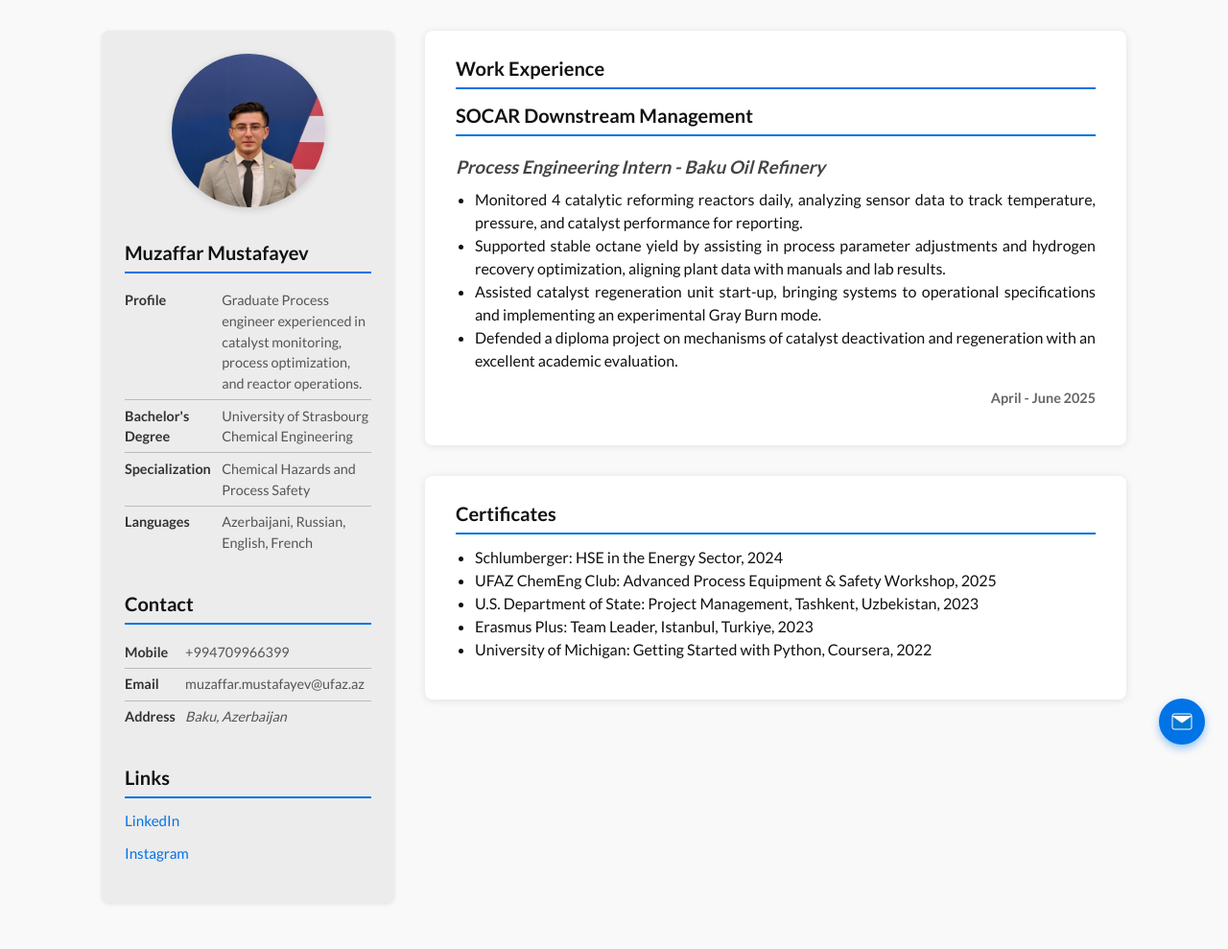
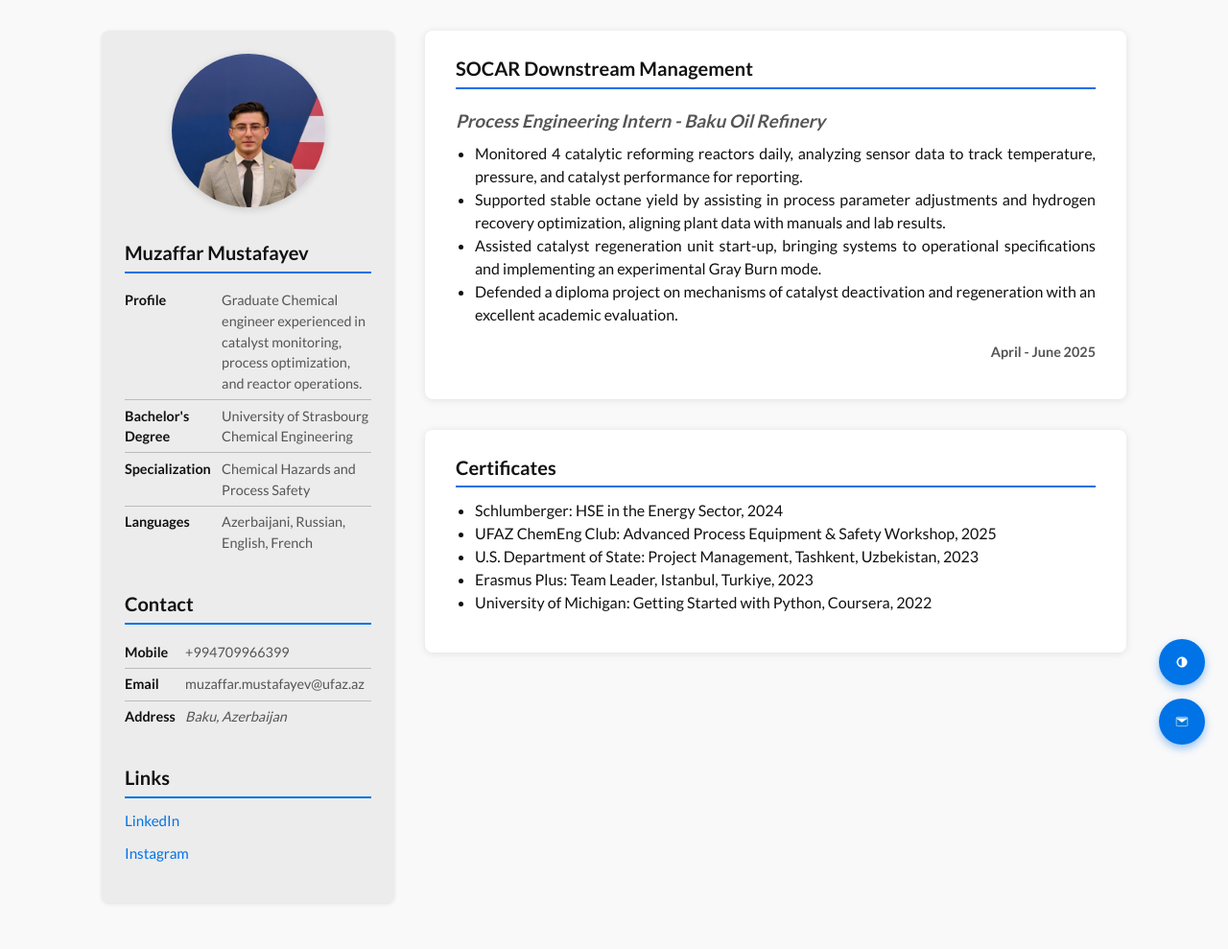
Before and after one commit to Muz0/cv, a PHP site: page / in a window 1280 px wide. Shown: the whole page at 96% size. Run offline with PHP 8.4, Linux system fonts and the light colour scheme.

Commit message:
add: implement theme toggle functionality and improve theme management

```diff
--- a/css/style.css
+++ b/css/style.css
@@ -8,6 +8,51 @@
   --background-white: #fff;
   --border-gray: #bbb;
   --border-light: #ddd;
+  --background-body: #f9f9f9;
+}
+
+@media (prefers-color-scheme: dark) {
+  :root {
+    --primary-blue: #4dabf7;
+    --primary-blue-hover: #1c7ed6;
+    --text-dark: #f8fbff;
+    --text-light: #d9e5ff;
+    --background-light: #1f2937;
+    --background-white: #0f172a;
+    --border-gray: #334155;
+    --border-light: #1e293b;
+    --background-body: #0b1120;
+  }
+
+  body:not([data-theme="light"]) {
+    color-scheme: dark;
+  }
+}
+
+body[data-theme="light"] {
+  --primary-blue: #0073e6;
+  --primary-blue-hover: #005bb5;
+  --text-dark: #111;
+  --text-light: #555;
+  --background-light: #ececec;
+  --background-white: #fff;
+  --border-gray: #bbb;
+  --border-light: #ddd;
+  --background-body: #f9f9f9;
+  color-scheme: light;
+}
+
+body[data-theme="dark"] {
+  --primary-blue: #4dabf7;
+  --primary-blue-hover: #1c7ed6;
+  --text-dark: #f8fbff;
+  --text-light: #d9e5ff;
+  --background-light: #1f2937;
+  --background-white: #0f172a;
+  --border-gray: #334155;
+  --border-light: #1e293b;
+  --background-body: #0b1120;
+  color-scheme: dark;
 }
 
 *,
@@ -22,9 +67,11 @@
   font-weight: 400;
   line-height: 1.5;
   color: var(--text-dark);
-  background-color: #f9f9f9;
+  background-color: var(--background-body);
   -webkit-font-smoothing: antialiased;
   -moz-osx-font-smoothing: grayscale;
+  color-scheme: light;
+  transition: background-color 0.3s ease, color 0.3s ease;
 }
 
 a {
@@ -121,7 +168,8 @@
   border-top: 2px solid var(--primary-blue);
 }
 
-.mail-circle-btn {
+.mail-circle-btn,
+.theme-circle-btn {
   position: fixed;
   bottom: 1.5rem;
   right: 1.5rem;
@@ -138,19 +186,62 @@
   z-index: 1000;
   text-decoration: none;
   user-select: none;
+  border: none;
+  padding: 17px;
+}
+
+.mail-circle-btn {
+  bottom: 1.5rem;
+}
+
+.theme-circle-btn {
+  bottom: calc(1.5rem + 62px);
+  cursor: pointer;
 }
 
 .mail-circle-btn:hover,
-.mail-circle-btn:focus {
+.mail-circle-btn:focus,
+.theme-circle-btn:hover,
+.theme-circle-btn:focus {
   background-color: var(--primary-blue-hover);
   box-shadow: 0 6px 12px rgb(0 91 181 / 0.6);
   outline: none;
 }
 
-.mail-circle-btn svg {
+.mail-circle-btn svg,
+.theme-circle-btn svg {
   width: 24px;
   height: 24px;
   stroke: currentColor;
+}
+
+.theme-circle-btn .theme-icon {
+  display: none;
+}
+
+.theme-circle-btn[data-state="system"] .icon-system,
+.theme-circle-btn:not([data-state]) .icon-system {
+  display: block;
+}
+
+.theme-circle-btn[data-state="light"] .icon-sun {
+  display: block;
+}
+
+.theme-circle-btn[data-state="dark"] .icon-moon {
+  display: block;
+}
+
+.sr-only {
+  position: absolute;
+  width: 1px;
+  height: 1px;
+  padding: 0;
+  margin: -1px;
+  overflow: hidden;
+  clip: rect(0, 0, 0, 0);
+  white-space: nowrap;
+  border: 0;
 }
 
 .button {
@@ -165,6 +256,8 @@
   width: 100%;
   max-width: 220px;
 }
+
+
 
 /* =================== TYPOGRAPHY =================== */
 h1,
@@ -182,7 +275,7 @@
   font-weight: 600;
   font-style: italic;
   margin-bottom: 0.5rem;
-  color: #444;
+  color: var(--text-light);
 }
 
 /* =================== TABLE =================== */
@@ -201,7 +294,7 @@
   font-weight: 700;
   padding: 0.35rem 0.5rem 0.35rem 0;
   vertical-align: top;
-  color: #333;
+  color: var(--text-dark);
 }
 
 td {
@@ -212,7 +305,7 @@
 
 .job-date {
   flex: 0 0 35%;
-  color: #666;
+  color: var(--text-light);
   font-weight: 600;
   font-size: 0.9rem;
   text-align: right;
@@ -228,7 +321,7 @@
 #links li {
   margin-bottom: 0.7rem;
   font-size: 0.95rem;
-  color: #333;
+  color: var(--text-dark);
 }
 
 #links li a {
@@ -264,6 +357,7 @@
   .fix-resp-date .job-date {
     text-align: left;
   }
+
 }
 
 @media print {
--- a/index.html
+++ b/index.html
@@ -59,6 +59,7 @@
           <h2 id="links-title">Links</h2>
           <ul id="links-list"></ul>
         </section>
+
       </aside>
 
       <div class="main-sections">
@@ -74,7 +75,7 @@
         </section>
 
         <section id="jobs" class="main-content" aria-label="Work Experience">
-          <h1>Work Experience</h1>
+          <!-- <h1>Work Experience</h1> -->
           <div id="jobs-list"></div>
         </section>
 
@@ -91,6 +92,59 @@
           <h1>Projects</h1>
         </section> -->
       </div>
+
+      <button
+        type="button"
+        class="theme-circle-btn"
+        id="themeToggle"
+        data-state="system"
+        aria-label="Using device theme. Single click to customize."
+      >
+        <span class="sr-only">Toggle color theme</span>
+        <svg
+          class="theme-icon icon-sun"
+          xmlns="http://www.w3.org/2000/svg"
+          viewBox="0 0 24 24"
+          aria-hidden="true"
+          focusable="false"
+        >
+          <circle cx="12" cy="12" r="5" fill="currentColor" />
+          <g stroke="currentColor" stroke-width="1.5">
+            <line x1="12" y1="2" x2="12" y2="5" />
+            <line x1="12" y1="19" x2="12" y2="22" />
+            <line x1="4.22" y1="4.22" x2="6.34" y2="6.34" />
+            <line x1="17.66" y1="17.66" x2="19.78" y2="19.78" />
+            <line x1="2" y1="12" x2="5" y2="12" />
+            <line x1="19" y1="12" x2="22" y2="12" />
+            <line x1="4.22" y1="19.78" x2="6.34" y2="17.66" />
+            <line x1="17.66" y1="6.34" x2="19.78" y2="4.22" />
+          </g>
+        </svg>
+        <svg
+          class="theme-icon icon-moon"
+          xmlns="http://www.w3.org/2000/svg"
+          viewBox="0 0 24 24"
+          aria-hidden="true"
+          focusable="false"
+        >
+          <path
+            fill="currentColor"
+            d="M21 14.5A8.5 8.5 0 0 1 9.5 3a.75.75 0 0 0-.72 1.01A7 7 0 1 0 20 15.22.75.75 0 0 0 21 14.5Z"
+          />
+        </svg>
+        <svg
+          class="theme-icon icon-system"
+          xmlns="http://www.w3.org/2000/svg"
+          viewBox="0 0 24 24"
+          aria-hidden="true"
+          focusable="false"
+        >
+          <path
+            fill="currentColor"
+            d="M12 3a9 9 0 1 0 0 18 9 9 0 0 0 0-18Zm0 2v14a7 7 0 0 1 0-14Z"
+          />
+        </svg>
+      </button>
 
       <a
         href="mailto:muzaffar.mustafayev@ufaz.az"
--- a/js/data.js
+++ b/js/data.js
@@ -1,7 +1,7 @@
 export const profile = {
   name: "Muzaffar Mustafayev",
   summary:
-    "Graduate Process engineer experienced in catalyst monitoring, process optimization, and reactor operations.",
+    "Graduate Chemical engineer experienced in catalyst monitoring, process optimization, and reactor operations.",
   photo: {
     src: "img/Muzaffar.webp",
     width: 160,
@@ -12,7 +12,7 @@
     {
       label: "Profile",
       value:
-        "Graduate Process engineer experienced in catalyst monitoring, process optimization, and reactor operations.",
+        "Graduate Chemical engineer experienced in catalyst monitoring, process optimization, and reactor operations.",
     },
     {
       label: "Bachelor's Degree",
--- a/js/main.js
+++ b/js/main.js
@@ -6,6 +6,7 @@
   renderJobs,
   renderCertificates,
   handleMobileToggle,
+  initThemeControls,
   loadLandscapeImage,
 } from "./ui.js";
 
@@ -16,6 +17,7 @@
   renderJobs(jobs);
   renderCertificates(certificates);
   handleMobileToggle();
+  initThemeControls();
   loadLandscapeImage(profile);
   window.addEventListener("resize", () => loadLandscapeImage(profile));
 };
--- a/js/ui.js
+++ b/js/ui.js
@@ -1,5 +1,7 @@
 export const INITIAL_VISIBLE_JOBS = 3;
 export const MAX_CERTIFICATES_RENDERED = 100;
+
+const THEME_STORAGE_KEY = "preferred-theme";
 
 export const state = {
   showAllJobs: false,
@@ -23,6 +25,59 @@
     }
   });
 };
+
+const normalizeTheme = (theme) =>
+  theme === "dark" || theme === "light" ? theme : null;
+
+const storeThemePreference = (theme) => {
+  if (theme) {
+    localStorage.setItem(THEME_STORAGE_KEY, theme);
+  } else {
+    localStorage.removeItem(THEME_STORAGE_KEY);
+  }
+};
+
+const applyThemePreference = (theme) => {
+  const normalized = normalizeTheme(theme);
+  if (normalized) {
+    document.body.dataset.theme = normalized;
+  } else {
+    document.body.removeAttribute("data-theme");
+  }
+  storeThemePreference(normalized);
+  return normalized;
+};
+
+const detectSystemPreference = () =>
+  window.matchMedia("(prefers-color-scheme: dark)").matches ? "dark" : "light";
+
+const updateThemeToggleLabel = (theme) => {
+  const { themeToggleBtn } = state.elements;
+  if (!themeToggleBtn) return;
+
+  if (!theme) {
+    themeToggleBtn.dataset.state = "system";
+    themeToggleBtn.setAttribute(
+      "aria-label",
+      "Using device theme. Single click to customize."
+    );
+    themeToggleBtn.setAttribute("aria-pressed", "false");
+  } else {
+    const label = theme === "dark" ? "dark" : "light";
+    themeToggleBtn.dataset.state = label;
+    themeToggleBtn.setAttribute(
+      "aria-label",
+      `Using ${label} theme. Single click toggles light/dark. Double-click to follow device.`
+    );
+    themeToggleBtn.setAttribute("aria-pressed", "true");
+  }
+};
+
+const getNextManualTheme = (current) =>
+  current === "dark" ? "light" : "dark";
+
+const getInitialManualTheme = () =>
+  detectSystemPreference() === "dark" ? "light" : "dark";
 
 const createValueElement = (detail) => {
   if (detail.link && !detail.tag) {
@@ -63,6 +118,7 @@
     mobileDetails: document.getElementById("mobile-details"),
     mobileExtra: document.getElementById("mobileExtra"),
     toggleProfileBtn: document.getElementById("toggleProfile"),
+    themeToggleBtn: document.getElementById("themeToggle"),
   };
 };
 
@@ -233,6 +289,31 @@
   });
 };
 
+export const initThemeControls = () => {
+  const { themeToggleBtn } = state.elements;
+  if (!themeToggleBtn) return;
+
+  const storedTheme = normalizeTheme(localStorage.getItem(THEME_STORAGE_KEY));
+  const initialTheme = applyThemePreference(storedTheme);
+  updateThemeToggleLabel(initialTheme);
+
+  themeToggleBtn.addEventListener("click", (event) => {
+    if (event.detail > 1) return;
+    const currentTheme = document.body.dataset.theme || null;
+    const nextTheme = currentTheme
+      ? getNextManualTheme(currentTheme)
+      : getInitialManualTheme();
+    const appliedTheme = applyThemePreference(nextTheme);
+    updateThemeToggleLabel(appliedTheme);
+  });
+
+  themeToggleBtn.addEventListener("dblclick", (event) => {
+    event.preventDefault();
+    const appliedTheme = applyThemePreference(null);
+    updateThemeToggleLabel(appliedTheme);
+  });
+};
+
 export const loadLandscapeImage = (profile) => {
   const { profileImage } = state.elements;
   if (!profileImage) return;
```
